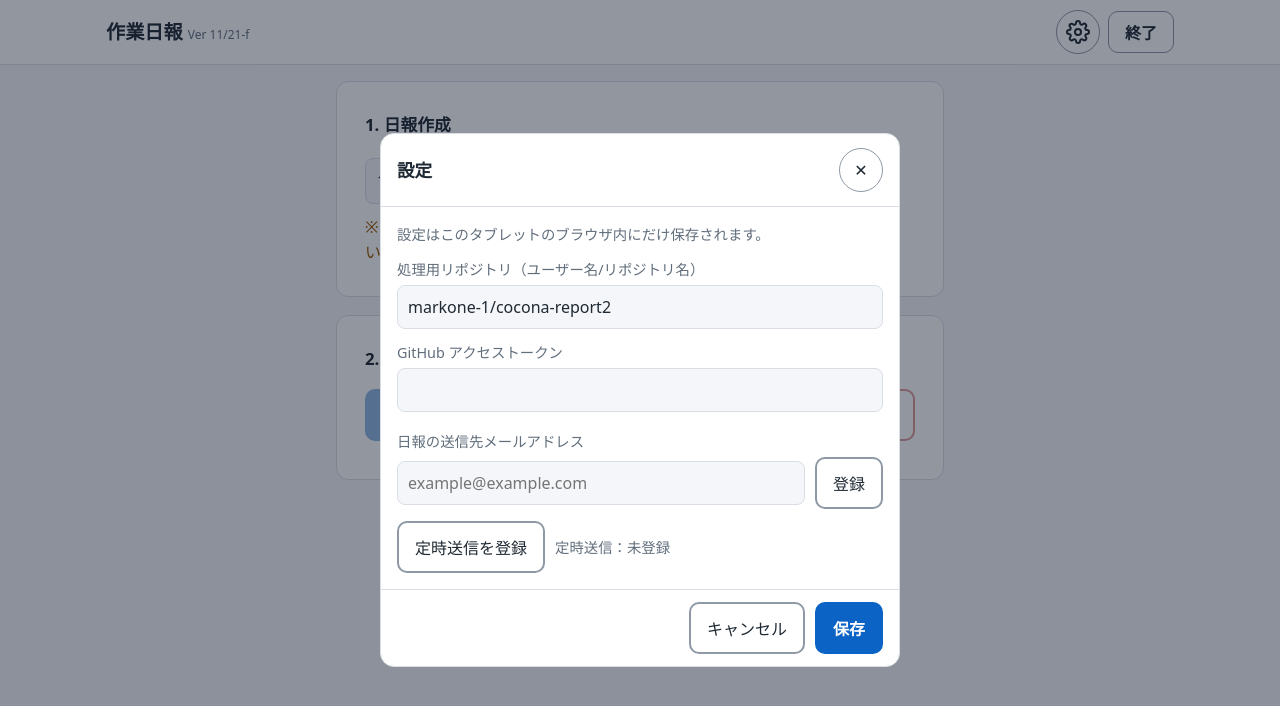
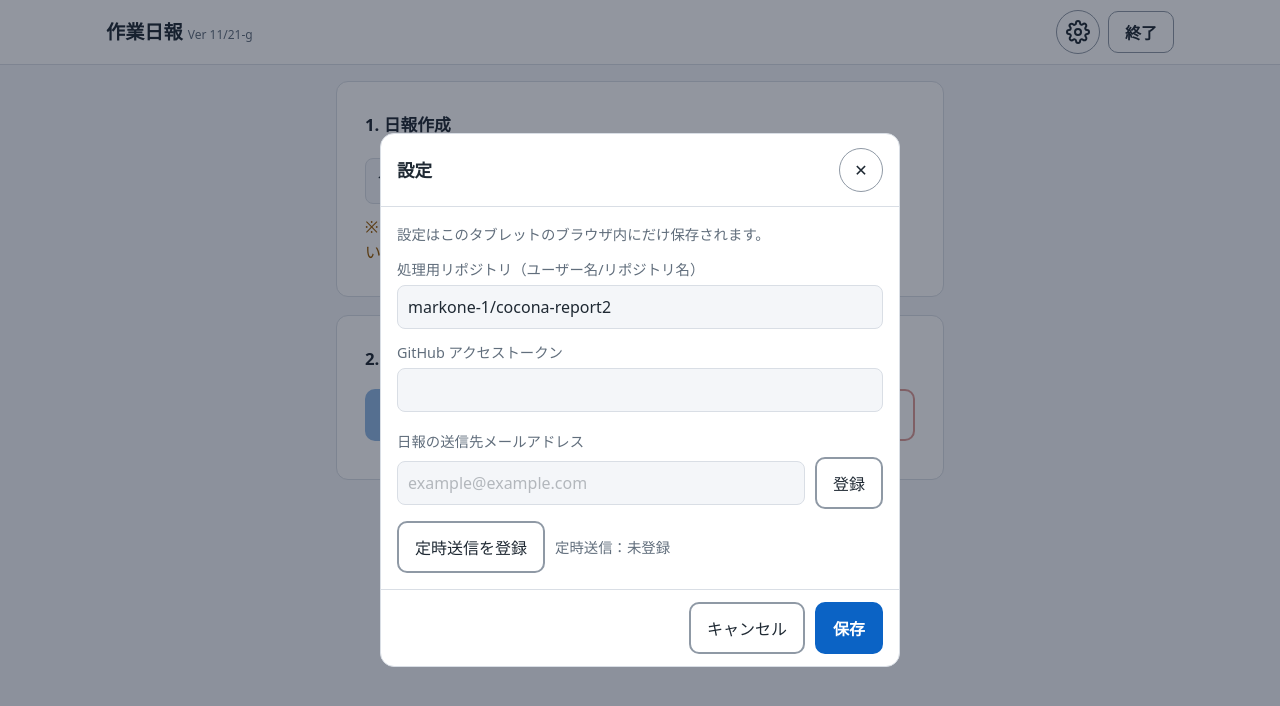
Before and after one commit to markone-1/cocona-report2-app, a plain HTML site: page index.html in a window 1280 px wide. Both pictures are taken after a click on the button "設定". Drawn offline with Linux system fonts and the light colour scheme.

Commit message:
送信先メールアドレス欄の入力例を薄く表示、Ver 11/21-g
Co-Authored-By: Claude Opus 5.5 <noreply@anthropic.com>

```diff
--- a/index.html
+++ b/index.html
@@ -46,6 +46,7 @@
   input[type=text], input[type=password], input[type=email], input[type=date] { padding: 10px; font-size: 1rem; font-family: inherit;
     border: 1px solid var(--line); border-radius: 8px; background: var(--bg); color: var(--ink); }
   input[type=date] { cursor: pointer; }
+  #mailInput::placeholder { color: var(--ink); opacity: .3; } /* 送信先の入力例 example@example.com は薄く表示する */
   /* 欄を読み取り専用にすると右端の▼(カレンダー)印が消えるので、元どおり表示する */
   input[type=date][readonly]::-webkit-calendar-picker-indicator { display: block; opacity: 1; visibility: visible; cursor: pointer; }
   /* 日報を表示・直ちにメール送信・データクリアは同じ大きさにそろえる */
@@ -112,7 +113,7 @@
 </head>
 <body>
 <header><div class="in">
-  <h1>作業日報 <small>Ver 11/21-f</small></h1>
+  <h1>作業日報 <small>Ver 11/21-g</small></h1>
   <div class="row" style="flex-wrap:nowrap;gap:8px">
     <button class="icon-btn" id="openSettings" aria-label="設定">
       <svg viewBox="0 0 24 24" fill="none" stroke="currentColor" stroke-width="2" stroke-linecap="round" stroke-linejoin="round" aria-hidden="true"><circle cx="12" cy="12" r="3"></circle><path d="M19.4 15a1.65 1.65 0 0 0 .33 1.82l.06.06a2 2 0 1 1-2.83 2.83l-.06-.06a1.65 1.65 0 0 0-1.82-.33 1.65 1.65 0 0 0-1 1.51V21a2 2 0 1 1-4 0v-.09A1.65 1.65 0 0 0 9 19.4a1.65 1.65 0 0 0-1.82.33l-.06.06a2 2 0 1 1-2.83-2.83l.06-.06A1.65 1.65 0 0 0 4.68 15a1.65 1.65 0 0 0-1.51-1H3a2 2 0 1 1 0-4h.09A1.65 1.65 0 0 0 4.6 9a1.65 1.65 0 0 0-.33-1.82l-.06-.06a2 2 0 1 1 2.83-2.83l.06.06A1.65 1.65 0 0 0 9 4.68a1.65 1.65 0 0 0 1-1.51V3a2 2 0 1 1 4 0v.09a1.65 1.65 0 0 0 1 1.51 1.65 1.65 0 0 0 1.82-.33l.06-.06a2 2 0 1 1 2.83 2.83l-.06.06A1.65 1.65 0 0 0 19.4 9a1.65 1.65 0 0 0 1.51 1H21a2 2 0 1 1 0 4h-.09a1.65 1.65 0 0 0-1.51 1z"></path></svg>
```
